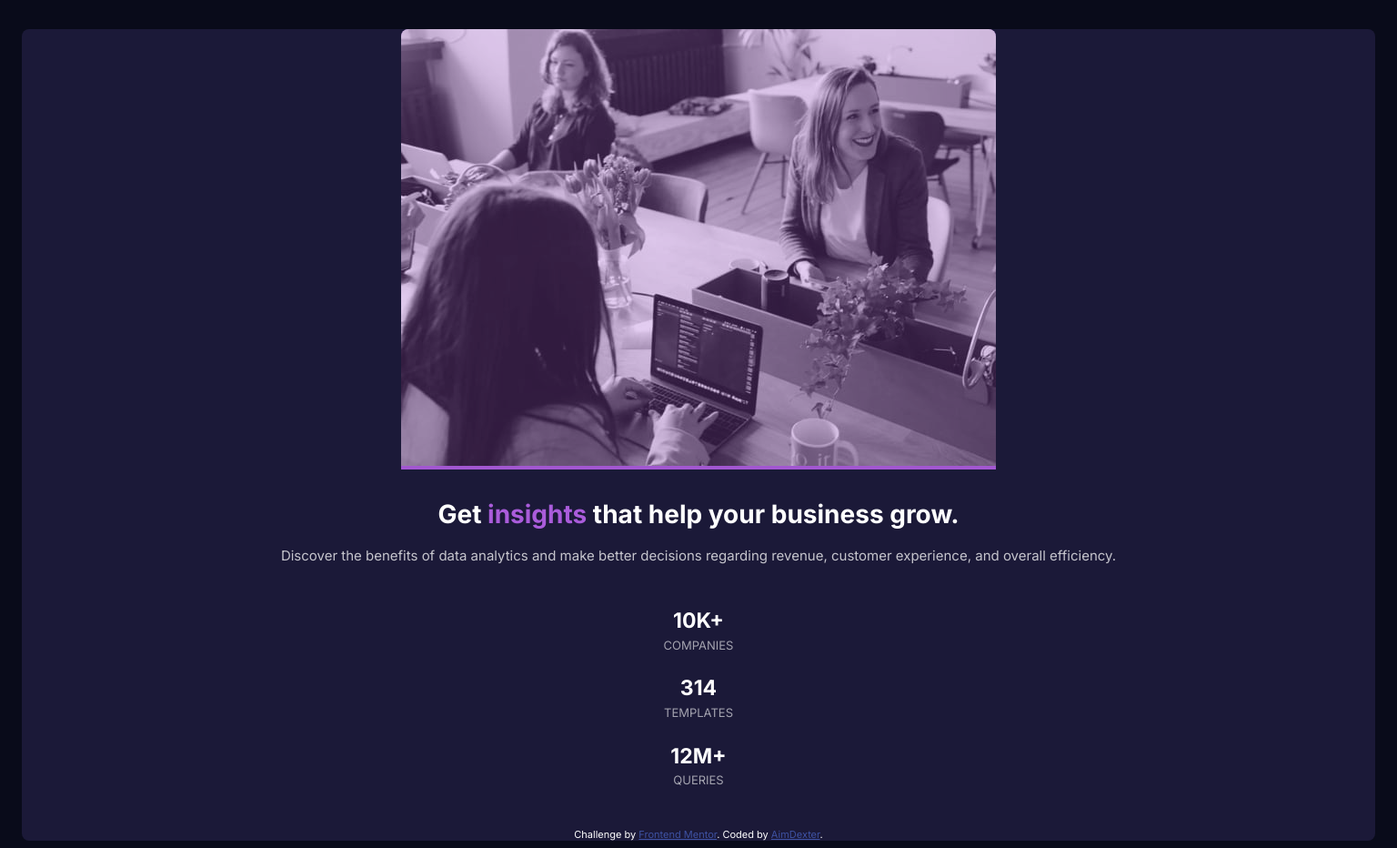
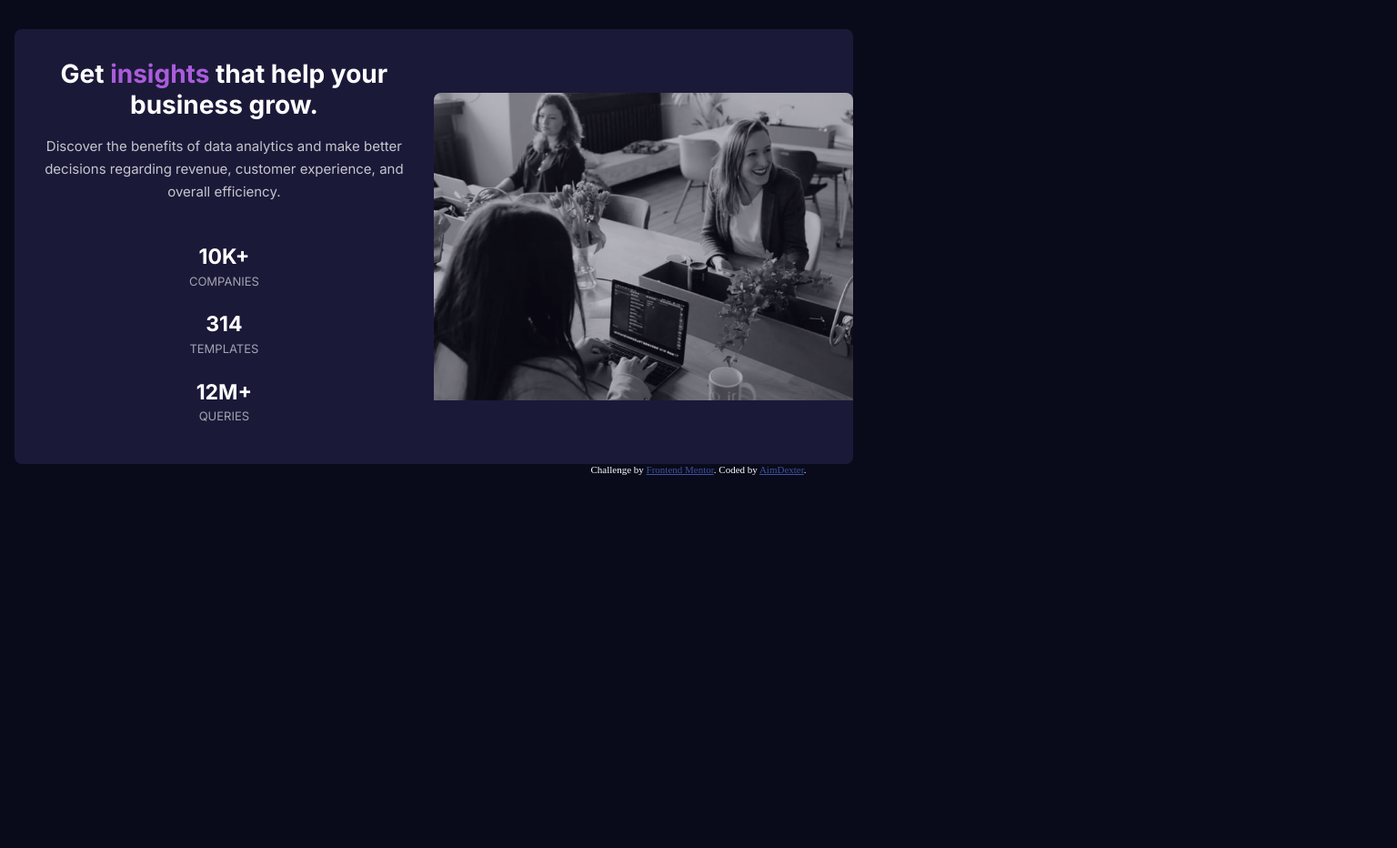
Before and after one commit to aimdexter/stats_preview_card, a plain HTML site: page index.html in a window 1536 px wide. Shown: the whole page at 91% size. After the commit the page ends 832 px from the top, so only its background shows below. Drawn offline with Linux system fonts and the light colour scheme.

Commit message:
card img fixed

```diff
--- a/index.html
+++ b/index.html
@@ -19,9 +19,7 @@
 
 <body>
   <div class="card">
-    <div class="card-img">
-      <img src="./images/image-header-mobile.jpg" {&image} alt="img-header">
-    </div>
+    <img class="card-img" src="./images/image-header-mobile.jpg" alt="img-header">
     <div class="card-content">
       <div class="card-title">
         <p>Get <span>insights</span> that help your business grow.</p>
@@ -44,10 +42,10 @@
         </div>
       </div>
     </div>
-    <div class="attribution">
-      Challenge by <a href="https://www.frontendmentor.io?ref=challenge" target="_blank">Frontend Mentor</a>.
-      Coded by <a href="https://github.com/aimdexter/">AimDexter</a>.
-    </div>
+  </div>
+  <div class="attribution">
+    Challenge by <a href="https://www.frontendmentor.io?ref=challenge" target="_blank">Frontend Mentor</a>.
+    Coded by <a href="https://github.com/aimdexter/">AimDexter</a>.
   </div>
 
 </body>
--- a/style.css
+++ b/style.css
@@ -1,6 +1,12 @@
+
+*{
+    margin: 0;
+    padding: 0;
+}
+
 body{
     background-color: hsl(233, 47%, 7%);
-    max-width: 100%;
+    min-height: 100vh;
     color : hsl(0, 0%, 100%);
 }
 .card{
@@ -15,12 +21,8 @@ body{
 }
 .card-img{
     padding: 0rem 0rem 0rem 0rem;
-    background: hsl(277deg 57% 58%);
     border-radius: 0.5em 0.5rem 0rem 0rem;
-}
-.card-img img{
     max-width: 100%;
-    border-radius: 0.5em 0.5rem 0rem 0rem;
     opacity: 0.7;
 }
 .card-content{
@@ -76,3 +78,51 @@ body{
 .attribution a {
     color: hsl(228, 45%, 44%);
 }
+
+@media (min-width: 1440px){
+    *{
+        margin: 0;
+        padding: 0;
+    }
+
+    body{
+        background-color: hsl(233, 47%, 7%);
+        color : hsl(0, 0%, 100%);
+    }
+    .card{
+        display: flex;
+        flex-direction: row;
+        width : 60%;
+    }
+    .card-img{
+     order: 1;
+     width: 50%;
+    }
+    .card-content{
+    width: 50%;
+    }
+    .card-title{
+
+    }
+    .card-title p{
+    }
+    .card-title span{
+    }
+    .card-description{
+    }
+    .card-description p{
+    }
+    .stats{
+    }
+    .stats div{
+    }
+    .stats span{
+    }
+    .stats p{
+    }
+    .attribution {
+    }
+    .attribution a {
+    }
+
+}
```
